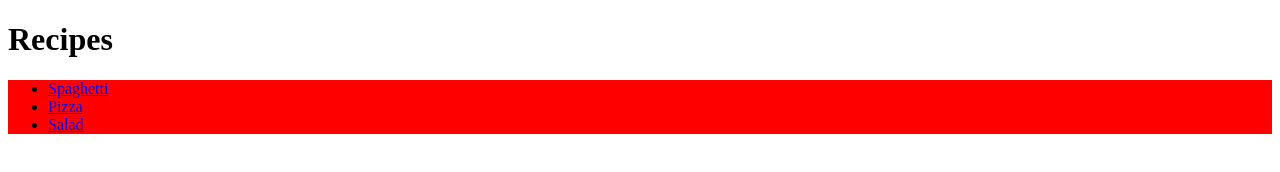
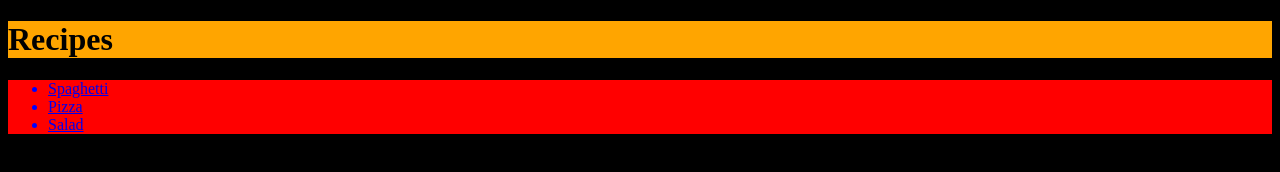
Before and after one commit to AlexOcegueda/my-websites, a plain HTML site: page recipe-website/index.html in a window 1280 px wide. Drawn offline with Linux system fonts and the light colour scheme.

Commit message:
changed color scheme of index page

```diff
--- a/recipe-website/index.html
+++ b/recipe-website/index.html
@@ -5,10 +5,18 @@
     <meta http-equiv="X-UA-Compatible" content="IE=edge">
     <meta name="viewport" content="width=device-width, initial-scale=1.0">
     <title>Recipe Page</title>
+    <style>
+        h1 {
+            background-color: orange;
+        }
+        body {
+            background-color: black;
+        }
+    </style>
 </head>
 <body>
     <h1>Recipes</h1>
-    <ul class="recipe-list" style="background-color: red">
+    <ul class="recipe-list" style="color: blue; background-color: red">
         <li class="recipe-item"><a href="recipes/spaghetti.html">Spaghetti</a></li>
         <li class="recipe-item"><a href="recipes/pizza.html">Pizza</a></li>
         <li class="recipe-item"><a href="recipes/salad.html">Salad</a></li>
```
